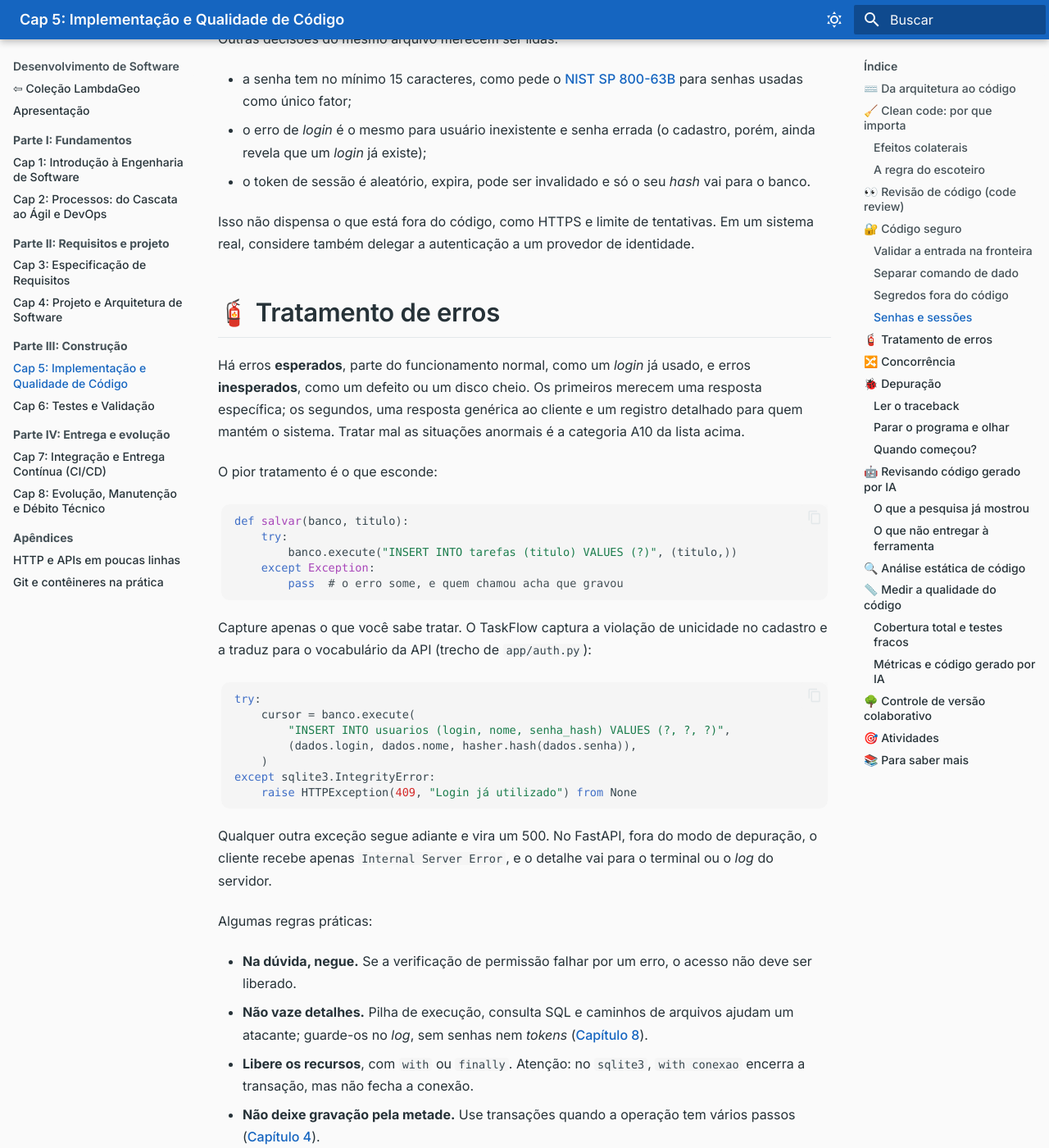
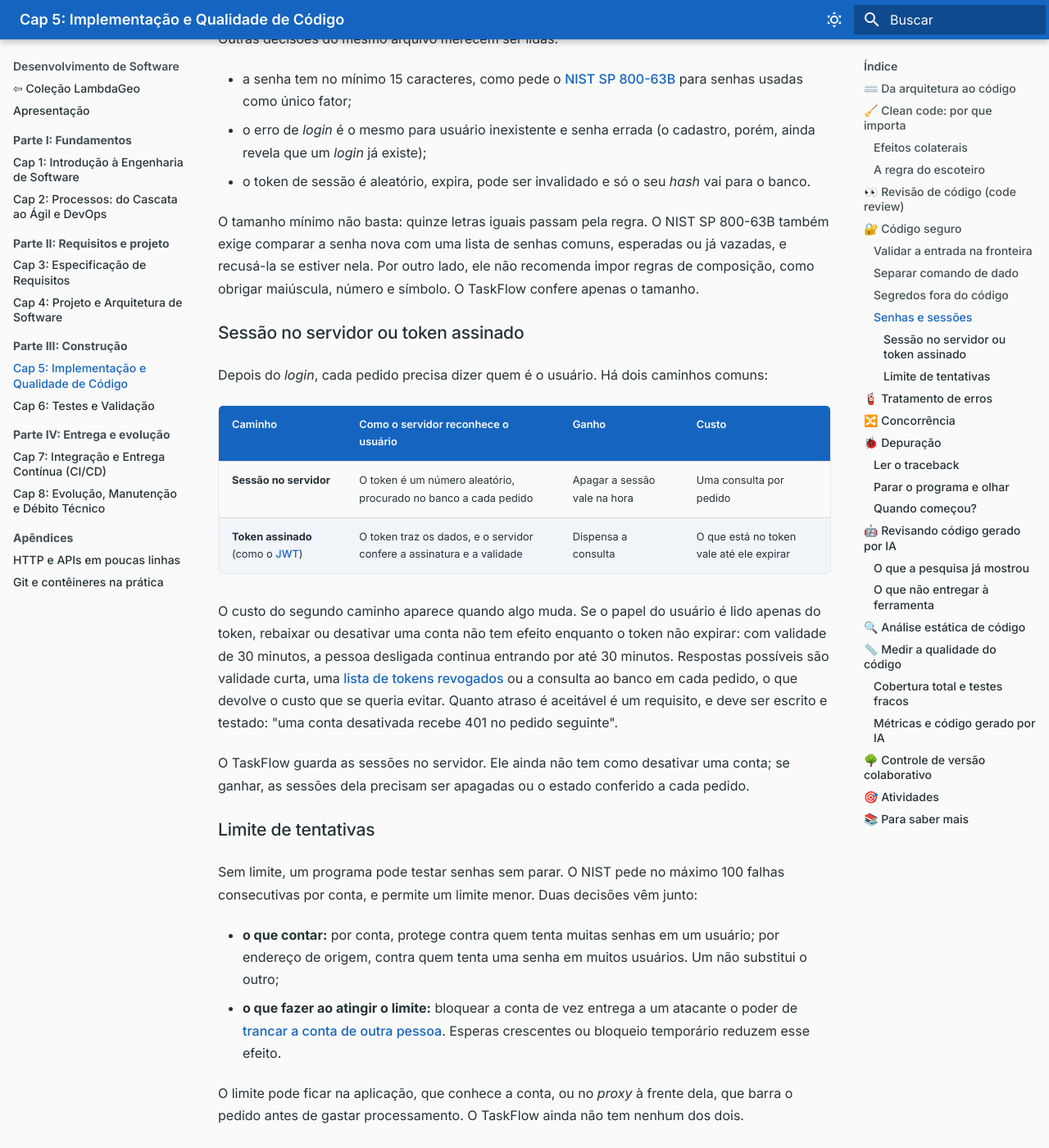
Before and after one commit to lambdageo-edu/book-engenharia-de-software, an MkDocs documentation site: the page built from docs/capitulos/05_implementacao_qualidade.md, in a window 1280 px wide and 1400 px high, scrolled down 5109 px. Shown: the whole window at 82% size. Built offline with MkDocs 1.6.1 and Material for MkDocs 9.7.7, drawn with Linux system fonts in a browser that asks for light colours; some of the changed text lies outside the part shown.

```diff
--- a/docs/capitulos/05_implementacao_qualidade.md
+++ b/docs/capitulos/05_implementacao_qualidade.md
@@ -150,7 +150,31 @@ Outras decisões do mesmo arquivo merecem ser lidas:
 * o erro de *login* é o mesmo para usuário inexistente e senha errada (o cadastro, porém, ainda revela que um *login* já existe);
 * o token de sessão é aleatório, expira, pode ser invalidado e só o seu *hash* vai para o banco.
 
-Isso não dispensa o que está fora do código, como HTTPS e limite de tentativas. Em um sistema real, considere também delegar a autenticação a um provedor de identidade.
+O tamanho mínimo não basta: quinze letras iguais passam pela regra. O NIST SP 800-63B também exige comparar a senha nova com uma lista de senhas comuns, esperadas ou já vazadas, e recusá-la se estiver nela. Por outro lado, ele não recomenda impor regras de composição, como obrigar maiúscula, número e símbolo. O TaskFlow confere apenas o tamanho.
+
+#### Sessão no servidor ou token assinado
+
+Depois do *login*, cada pedido precisa dizer quem é o usuário. Há dois caminhos comuns:
+
+| Caminho | Como o servidor reconhece o usuário | Ganho | Custo |
+|---|---|---|---|
+| **Sessão no servidor** | O token é um número aleatório, procurado no banco a cada pedido | Apagar a sessão vale na hora | Uma consulta por pedido |
+| **Token assinado** (como o [JWT](https://www.rfc-editor.org/rfc/rfc7519)) | O token traz os dados, e o servidor confere a assinatura e a validade | Dispensa a consulta | O que está no token vale até ele expirar |
+
+O custo do segundo caminho aparece quando algo muda. Se o papel do usuário é lido apenas do token, rebaixar ou desativar uma conta não tem efeito enquanto o token não expirar: com validade de 30 minutos, a pessoa desligada continua entrando por até 30 minutos. Respostas possíveis são validade curta, uma [lista de tokens revogados](https://cheatsheetseries.owasp.org/cheatsheets/JSON_Web_Token_Cheat_Sheet.html) ou a consulta ao banco em cada pedido, o que devolve o custo que se queria evitar. Quanto atraso é aceitável é um requisito, e deve ser escrito e testado: "uma conta desativada recebe 401 no pedido seguinte".
+
+O TaskFlow guarda as sessões no servidor. Ele ainda não tem como desativar uma conta; se ganhar, as sessões dela precisam ser apagadas ou o estado conferido a cada pedido.
+
+#### Limite de tentativas
+
+Sem limite, um programa pode testar senhas sem parar. O NIST pede no máximo 100 falhas consecutivas por conta, e permite um limite menor. Duas decisões vêm junto:
+
+* **o que contar:** por conta, protege contra quem tenta muitas senhas em um usuário; por endereço de origem, contra quem tenta uma senha em muitos usuários. Um não substitui o outro;
+* **o que fazer ao atingir o limite:** bloquear a conta de vez entrega a um atacante o poder de [trancar a conta de outra pessoa](https://cheatsheetseries.owasp.org/cheatsheets/Authentication_Cheat_Sheet.html). Esperas crescentes ou bloqueio temporário reduzem esse efeito.
+
+O limite pode ficar na aplicação, que conhece a conta, ou no *proxy* à frente dela, que barra o pedido antes de gastar processamento. O TaskFlow ainda não tem nenhum dos dois.
+
+Nada disso dispensa HTTPS. Em um sistema real, considere também delegar a autenticação a um provedor de identidade.
 
 ## 🧯 Tratamento de erros
 
@@ -509,9 +533,14 @@ Git se tornou, de longe, o sistema de controle de versão dominante na indústri
 8. Em um repositório de teste, introduza um defeito no meio de uma sequência de *commits* e encontre-o com `git bisect run`.
 9. Em `corrida.py`, troque o trecho intercalado por chamadas a `assumir` e confira que só a primeira devolve `True`. Depois procure, em um projeto seu, um "consulta, decide, grava" e diga o que acontece se dois pedidos chegarem juntos.
 10. Rode o exemplo de `prazo.py` com cobertura e com teste de mutação. Depois peça a um assistente de IA testes para uma função sua e veja quantos mutantes eles matam.
+11. Em um sistema seu, desative um usuário que está com a sessão aberta. Quanto tempo ele ainda consegue usar o sistema? Escreva o teste que expressa o prazo que você considera aceitável.
 
 ## 📚 Para saber mais
 
+* NIST SP 800-63B-4, *Authentication and Authenticator Management* — [pages.nist.gov](https://pages.nist.gov/800-63-4/sp800-63b.html)
+* RFC 7519, *JSON Web Token (JWT)* — [rfc-editor.org](https://www.rfc-editor.org/rfc/rfc7519)
+* OWASP *Authentication Cheat Sheet* — [cheatsheetseries.owasp.org](https://cheatsheetseries.owasp.org/cheatsheets/Authentication_Cheat_Sheet.html)
+* OWASP *JSON Web Token Cheat Sheet* — [cheatsheetseries.owasp.org](https://cheatsheetseries.owasp.org/cheatsheets/JSON_Web_Token_Cheat_Sheet.html)
 * MARTIN, Robert C. *Clean Code: A Handbook of Agile Software Craftsmanship*. Prentice Hall, 2008.
 * MEYER, Bertrand. *Object-Oriented Software Construction*. 2. ed. Prentice Hall, 1997.
 * FORSGREN, Nicole; HUMBLE, Jez; KIM, Gene. *Accelerate: The Science of Lean Software and DevOps*. IT Revolution, 2018.
```
Also changed, not shown: docs/capitulos/03_especificacao_requisitos.md (+6 -0 lines), docs/capitulos/07_integracao_entrega_continua.md (+10 -0 lines).
